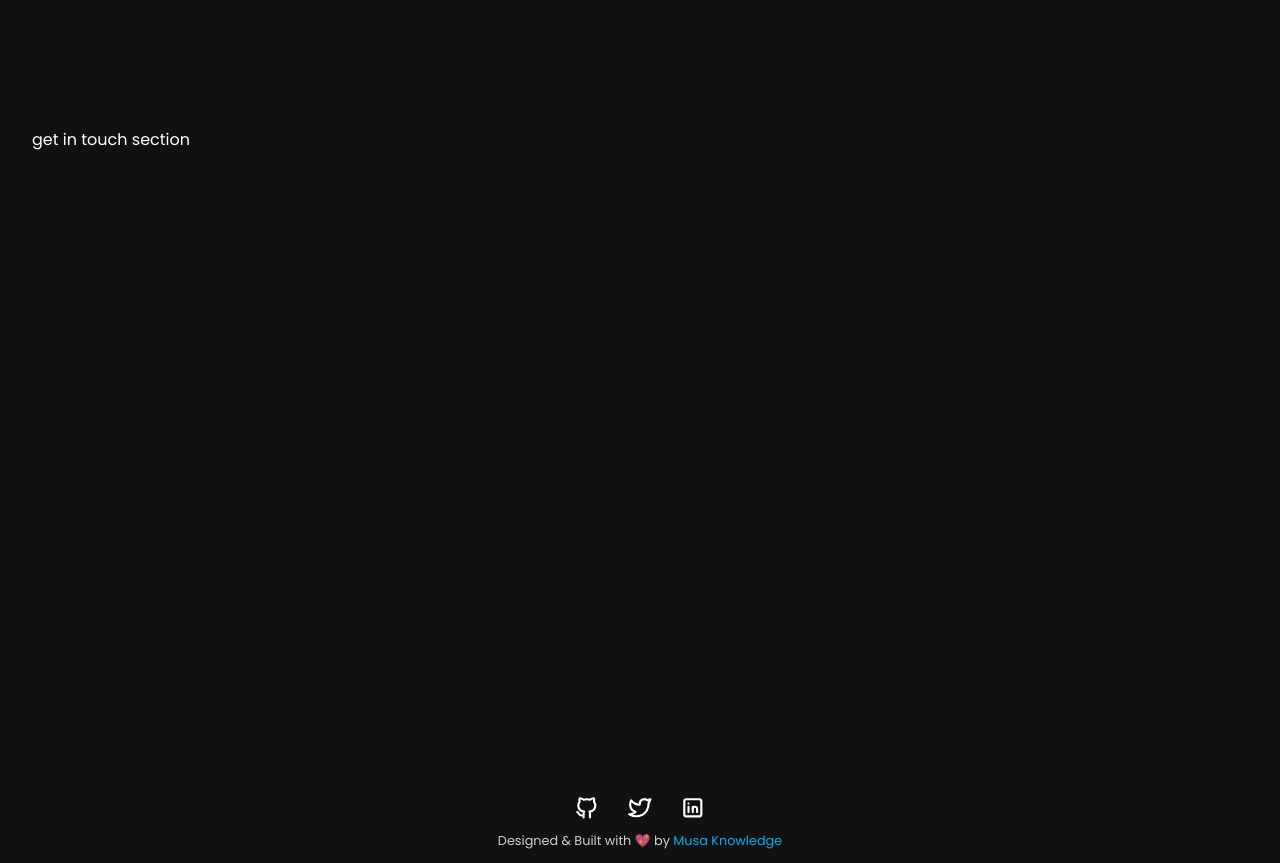
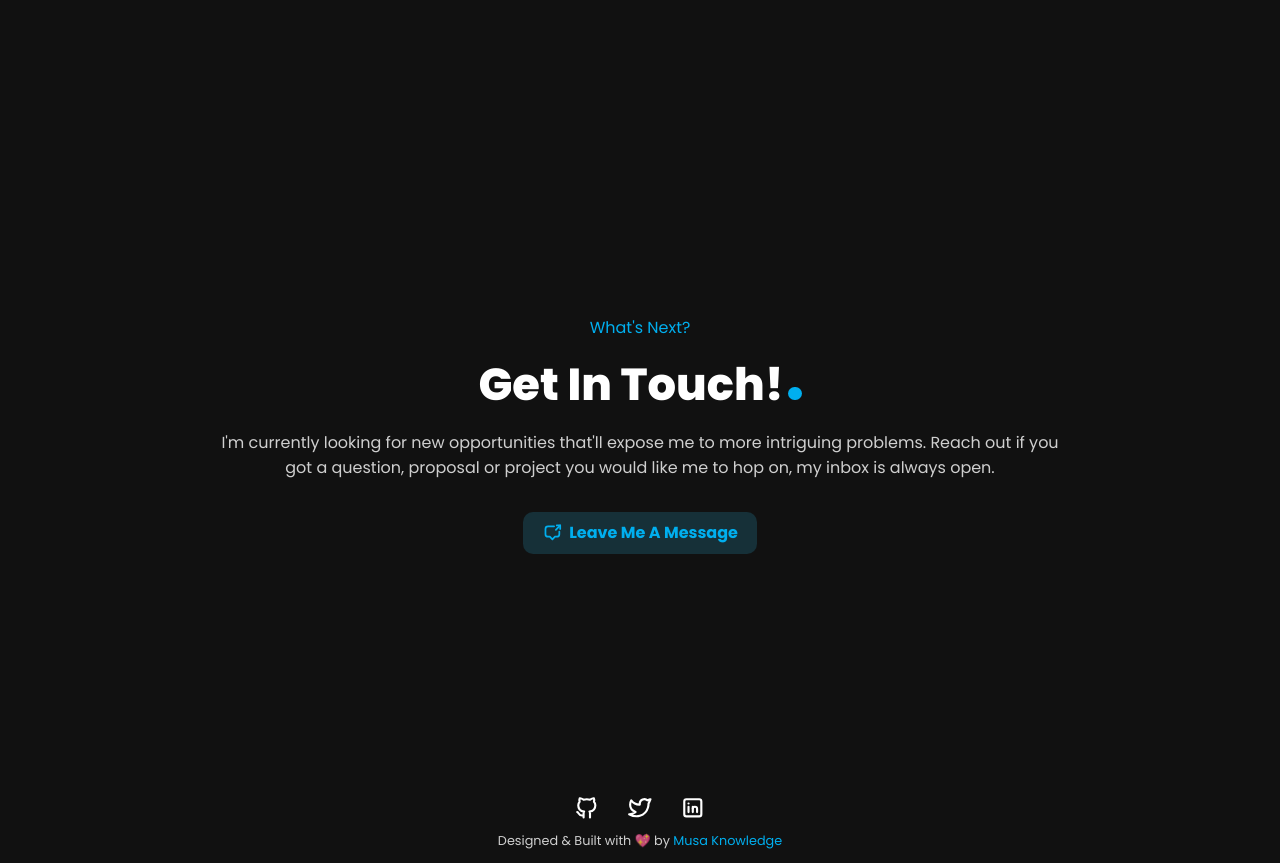
Before and after one commit to huboh/huboh, a React (Create React App) app: page / in a window 1280 px wide. Shown: the part 2949-3812 px from the top of the page. Built offline with nearby package versions, Linux system fonts and the light colour scheme.

Commit message:
🤙 CHORE: create contact me section & add styles

```diff
--- /dev/null
+++ b/src/views/Home/Sections/GetInTouchSection/get-in-touch.scss
@@ -0,0 +1,34 @@
+.get-in-touch-section {
+  display: flex;
+  align-items: center;
+  justify-content: center;
+
+  .get-in-touch-section-wrapper {
+    width: 100%;
+
+    .main-header {
+      margin-top: 0.4em;
+      margin-bottom: 0.4em;
+    }
+
+    .paragraph-text {
+      margin-bottom: 2em;
+    }
+
+    .get-in-touch-cta {
+      margin: 0 auto;
+    }
+  }
+
+  @media screen and (min-width: 760px) {
+    .get-in-touch-section-wrapper {
+      width: 80%;
+    }
+  }
+
+  @media screen and (min-width: 860px) {
+    .get-in-touch-section-wrapper {
+      width: 70%;
+    }
+  }
+}
--- a/src/views/Home/Sections/GetInTouchSection/index.tsx
+++ b/src/views/Home/Sections/GetInTouchSection/index.tsx
@@ -1,14 +1,42 @@
+import "./get-in-touch.scss";
+
 import { FC } from "react";
+import { TbMessage2Share } from "react-icons/tb";
+
+import Text from "../../../../components/Text";
+import Button from "../../../../components/Button";
 import Section from "../../../../components/Section";
 
-export interface GetInTouchSectionProps { }
 
+const GetInTouchSection: FC = () => {
+  const emailImportance = "high";
+  const emailSubject = encodeURIComponent("Hey Knowledge, New Opportunity Awaits. Lets Talk!");
+  const emailBody = encodeURIComponent(``);
 
-const GetInTouchSection: FC<GetInTouchSectionProps> = () => (
-  <Section id="get-in-touch">
-    get in touch section
-  </Section>
-);
+  return (
+    <Section id="contact" className="get-in-touch-section" textAlignment="center">
+      <div className="get-in-touch-section-wrapper">
+        <Text.Colored
+          text="What's Next?"
+        />
+        <Text.Header.H2
+          className="main-header"
+          text="get in touch!"
+        />
+        <Text.Paragraph
+          className="paragraph-text"
+          text="I'm currently looking for new opportunities that'll expose me to more intriguing problems. Reach out if you got a question, proposal or project you would like me to hop on, my inbox is always open."
+        />
+        <Button.ExternalLink
+          text="leave me a message"
+          className="get-in-touch-cta"
+          icon={ <TbMessage2Share /> }
+          to={ `mailto:kenn1000kenn@gmail.com?importance=${emailImportance}&subject=${emailSubject}&body=${emailBody}` }
+        />
+      </div >
+    </Section>
+  );
+};
 
 
 export {
```
